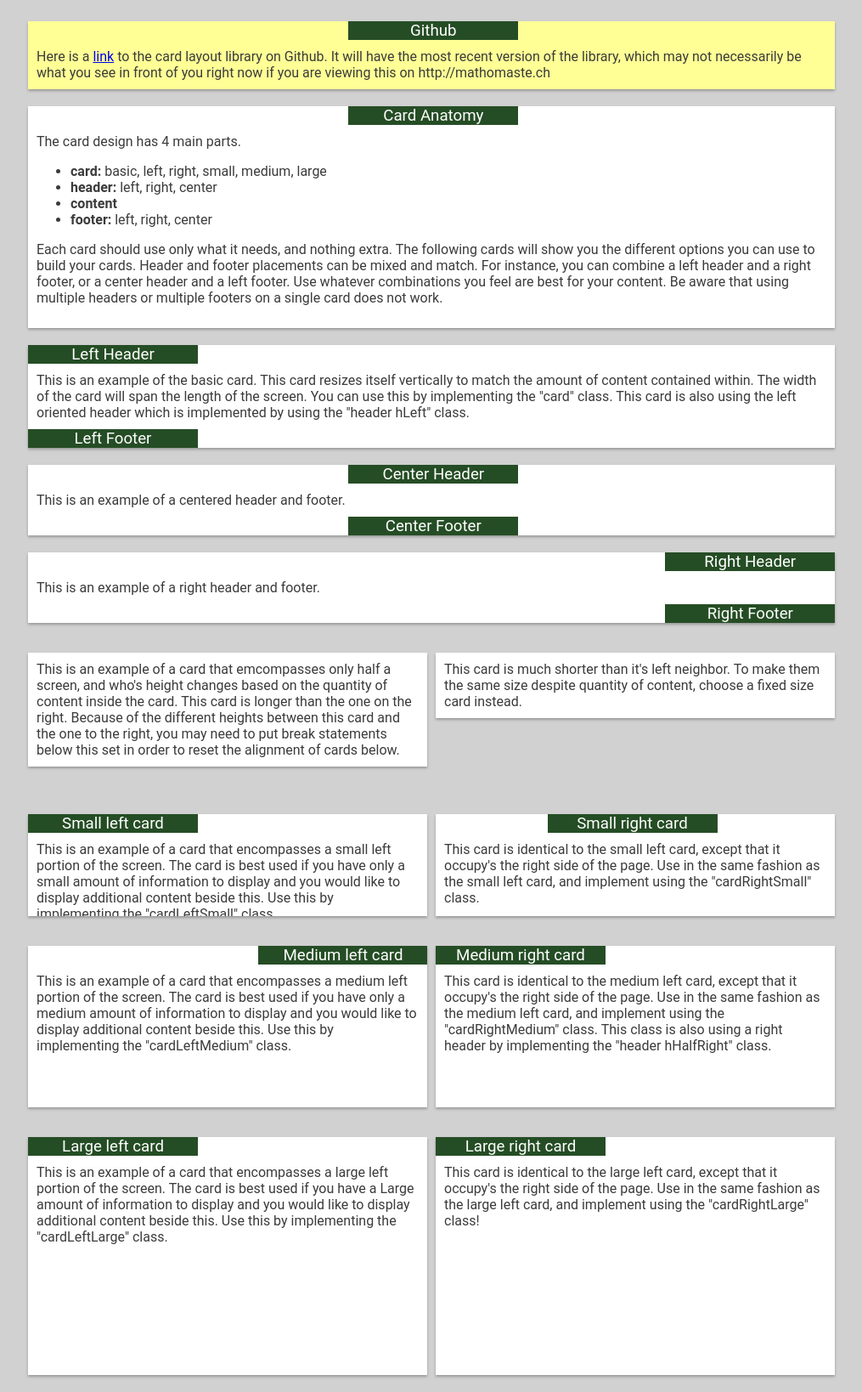
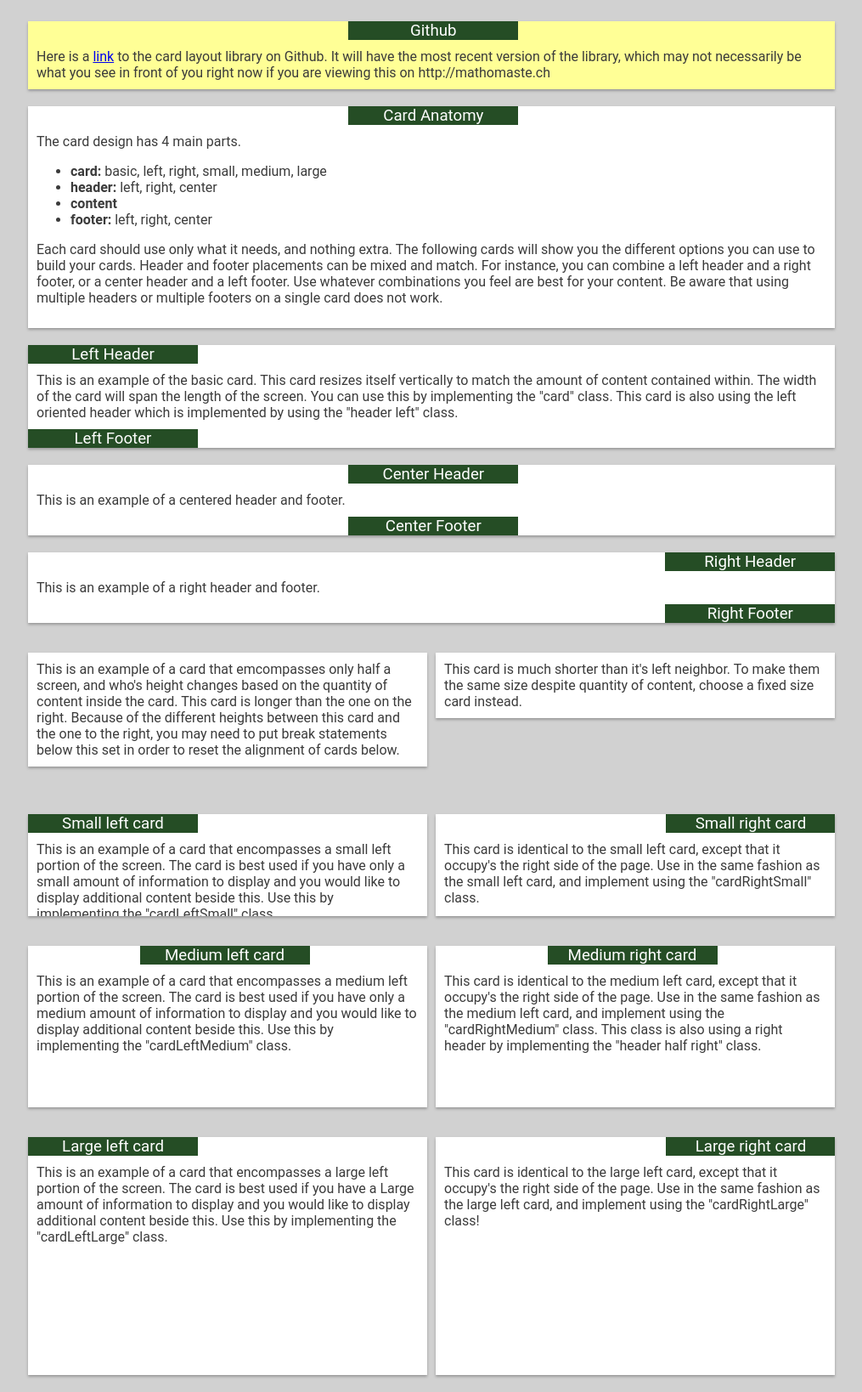
Before and after one commit to mathomastech/mathomastech.github.io, a Jekyll site: the page Projects/cardLayout/index.html, which Jekyll copies as it is, in a window 1280 px wide. Shown: the whole page at 85% size, without its empty margins (132-1147 px from the left). Built offline with Jekyll 4.4.1, drawn with Linux system fonts in a browser that asks for light colours.

Commit message:
Updated with latest demo's.

```diff
--- a/Projects/cardLayout/cardLayout.css
+++ b/Projects/cardLayout/cardLayout.css
@@ -14,13 +14,13 @@
 /*************************************/
 /*****    Positioning Layouts    *****/
 /*************************************/
-.left{
+.card.left{
     position: relative;
     float: left;
     max-width: 450px;
     }
 
-.right{
+.card.right{
     position: relative;
     float: right;
     max-width: 450px;
@@ -49,14 +49,14 @@
 }
 
 /* Full Width Headers */
-.hLeft{ margin: -10px 0px 10px -10px; }
-.hCenter{ margin: -10px 0px 10px 39.5%; }
-.hRight{ margin: -10px 0px 10px 79.6%; }
+.header.left{ margin: -10px 0px 10px -10px; }
+.header.center{ margin: -10px 0px 10px 39.5%; }
+.header.right{ margin: -10px 0px 10px 79.6%; }
 
 /* Half Width Headers */
-.hHalfLeft{ margin: -10px 0px 10px -10px; }
-.hHalfCenter{ margin: -10px 0px 10px 27%; }
-.hHalfRight{ margin: -10px 0px 10px 58%; }
+.header.left.half{ margin: -10px 0px 10px -10px; }
+.header.center.half{ margin: -10px 0px 10px 27%; }
+.header.right.half{ margin: -10px 0px 10px 58%; }
 
 /*************************/
 /*****    Footers    *****/
@@ -70,9 +70,9 @@
     }
 
 /* Full Width Footers */
-.fLeft{ margin: 10px 0px -10px -10px; }
-.fCenter{ margin: 10px 0px -10px 39.5%; }
-.fRight{ margin: 10px 0px -10px 79.6%; }
+.footer.left{ margin: 10px 0px -10px -10px; }
+.footer.center{ margin: 10px 0px -10px 39.5%; }
+.footer.right{ margin: 10px 0px -10px 79.6%; }
 
 
 /* Half Width Footers */
@@ -80,19 +80,11 @@
 
 
 /*
-.footer{
-    font-size: 14pt;
-    background-color: rgb(37, 77, 37);
-    color: rgb(255, 255, 255);
-    text-align: center;
-    width: 200px;
-    }
+.footer.left.half{ margin: 0px 0px 0px -10px; }
 
-.fHalfLeft{ margin: 0px 0px 0px -10px; }
+.footer.center.half{ margin: 0px 0px -10px 27%; }
 
-.fHalfCenter{ margin: 0px 0px -10px 27%; }
-
-.fHalfRight{ margin: 0px 0px -10px 730px; }
+.footer.right.half{ margin: 0px 0px -10px 730px; }
 */
 
 
--- a/Projects/cardLayout/index.html
+++ b/Projects/cardLayout/index.html
@@ -9,12 +9,12 @@
     <body>
 
 <section class="card lightYellow">
-        <h3 class="header hCenter">Github</h3>
+        <h3 class="header center">Github</h3>
         <p class="content"> Here is a <a href="https://github.com/mathomastech/cardLayout" target="_blank">link</a> to the card layout library on Github. It will have the most recent version of the library, which may not necessarily be what you see in front of you right now if you are viewing this on http://mathomaste.ch
 </p>
 </section>
 <section class="card">
-        <h3 class="header hCenter">Card Anatomy</h3>
+        <h3 class="header center">Card Anatomy</h3>
         <p class="content"> The card design has 4 main parts.
         <ul>
             <li><strong>card:</strong> basic, left, right, small, medium, large</li>
@@ -27,66 +27,66 @@
 </section>
 
 <section class="card">
-    <h3 class="header hLeft"> Left Header</h3>
-	<p class="content"> This is an example of the basic card. This card resizes itself vertically to match the amount of content contained within. The width of the card will span the length of the screen. You can use this by implementing the "card" class. This card is also using the left oriented header which is implemented by using the "header hLeft" class.</p>
-    <p class="footer fLeft">Left Footer</p>
+    <h3 class="header left"> Left Header</h3>
+	<p class="content"> This is an example of the basic card. This card resizes itself vertically to match the amount of content contained within. The width of the card will span the length of the screen. You can use this by implementing the "card" class. This card is also using the left oriented header which is implemented by using the "header left" class.</p>
+    <p class="footer left">Left Footer</p>
 </section>
 
 <section class="card">
-    <h3 class="header hCenter"> Center Header</h3>
+    <h3 class="header center"> Center Header</h3>
     <p class="content"> This is an example of a centered header and footer.</p>
-    <p class="footer fCenter">Center Footer</p>
+    <p class="footer center">Center Footer</p>
 </section>
 
 <section class="card">
-    <h3 class="header hRight"> Right Header</h3>
+    <h3 class="header right"> Right Header</h3>
     <p class="content"> This is an example of a right header and footer.</p>
-    <p class="footer fRight">Right Footer</p>
+    <p class="footer right">Right Footer</p>
 </section>
 
 
 <section class="card left">
-  <!--  <h3 class="header hRight"> Right Header</h3> -->
+  <!--  <h3 class="header right"> Right Header</h3> -->
     <p class="content"> This is an example of a card that emcompasses only half a screen, and who's height changes based on the quantity of content inside the card. This card is longer than the one on the right. Because of the different heights between this card and the one to the right, you may need to put break statements below this set in order to reset the alignment of cards below.</p>
 </section>
 
 
 <section class="card right">
-  <!--  <h3 class="header hRight"> Right Header</h3> -->
+  <!--  <h3 class="header right"> Right Header</h3> -->
     <p class="content"> This card is much shorter than it's left neighbor. To make them the same size despite quantity of content, choose a fixed size card instead.</p>
 </section>
 <section><br></br><br></br><br></br><br></br><br></br><section>
 <section class="card left small">
-	<h3 class="header hHalfLeft"> Small left card </h3>
+	<h3 class="header left half"> Small left card </h3>
 	<p class="content"> This is an example of a card that encompasses a small left portion of the screen. The card is best used if you have only a small amount of information to display and you would like to display additional content beside this. Use this by implementing the "cardLeftSmall" class.</p>
 </section>
 
 <section class="card right small">
-	<h3 class="header hHalfCenter"> Small right card</h3>
+	<h3 class="header right half"> Small right card</h3>
 	<p class="content"> This card is identical to the small left card, except that it occupy's the right side of the page. Use in the same fashion as the small left card, and implement using the "cardRightSmall" class.</p>
 </section>
 
 <section class="card left medium">
-        <h3 class="header hHalfRight"> Medium left card </h3>
+        <h3 class="header center half"> Medium left card </h3>
         <p class="content"> This is an example of a card that encompasses a medium left portion of the screen. The card is best used if you have only a medium amount of information to display and you would like to display additional content beside this. Use this by implementing the "cardLeftMedium" class.</p>
       <!--  <p class="footer fHalfLeft">Left Footer</p>  -->
 </section>
 
 
 <section class="card right medium">
-        <h3 class="header hHalfLeft"> Medium right card</h3>
-        <p class="content"> This card is identical to the medium left card, except that it occupy's the right side of the page. Use in the same fashion as the medium left card, and implement using the "cardRightMedium" class. This class is also using a right header by implementing the "header hHalfRight" class.</p>
+        <h3 class="header center half"> Medium right card</h3>
+        <p class="content"> This card is identical to the medium left card, except that it occupy's the right side of the page. Use in the same fashion as the medium left card, and implement using the "cardRightMedium" class. This class is also using a right header by implementing the "header half right" class.</p>
       <!--  <p class="footer fHalfLeft">Left Footer</p>  -->
 </section>
 
 <section class="card left large">
-        <h3 class="header hHalfLeft"> Large left card </h3>
+        <h3 class="header left half"> Large left card </h3>
         <p class="content"> This is an example of a card that encompasses a large left portion of the screen. The card is best used if you have a Large amount of information to display and you would like to display additional content beside this. Use this by implementing the "cardLeftLarge" class.</p>
      <!--   <p class="footer fHalfCenter">Center Footer</p>  -->
 </section>
 
 <section class="card right large">
-        <h3 class="header hHalfLeft"> Large right card</h3>
+        <h3 class="header right half"> Large right card</h3>
         <p class="content"> This card is identical to the large left card, except that it occupy's the right side of the page. Use in the same fashion as the large left card, and implement using the "cardRightLarge" class!</p>
     <!--    <p class="footer fHalfCenter">Center Footer</p>  -->
 </section>
```
Also changed, not shown: 2 other files.
